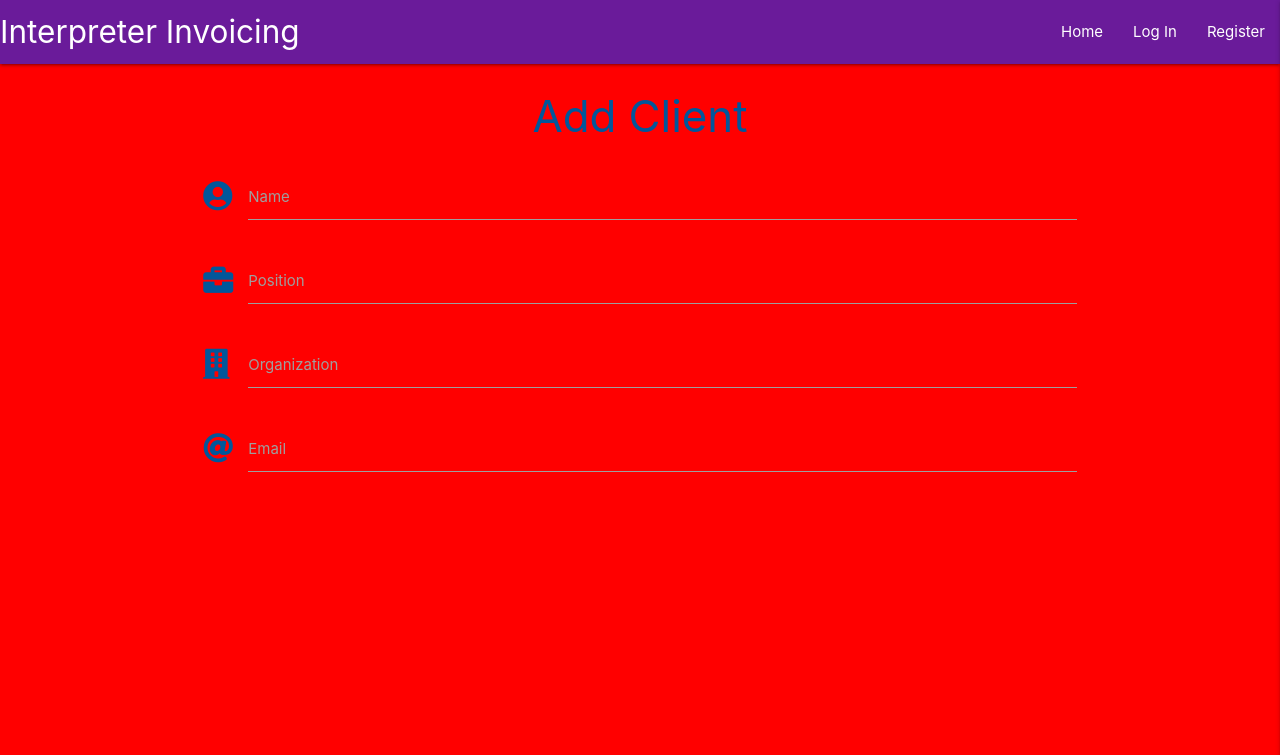
After one commit to Code-Institute-Submissions/katjacodes-invoicingApp_OctResub, a Flask app: page /add_client in a window 1280 px wide. The commit adds this page. Shown: the top 755 px of the page. Run offline with Flask 2, Linux system fonts and the light colour scheme; some libraries are stand-ins or nearby versions.

Commit message:
create Addclient template

```diff
--- a/app.py
+++ b/app.py
@@ -95,6 +95,11 @@ def logout():
     return redirect(url_for("login"))
 
 
+@app.route("/add_client")
+def add_client():
+    return render_template("addClient.html")
+
+
 if __name__ == "__main__":
     app.run(host=os.environ.get("IP"),
             port=int(os.environ.get("PORT")),
--- /dev/null
+++ b/templates/addClient.html
@@ -0,0 +1,35 @@
+<!--- credit: code taken from https://github.com/Code-Institute-Solutions/TaskManagerAuth/tree/main/08-SearchingWithinTheDatabase/01-text_index_searching and edited to fit project needs -->
+
+{% extends "base.html" %}
+{% block content %}
+
+    <h3 class="light-blue-text text-darken-4 center-align">Add Client</h3>
+
+    <div class="row">
+        <form class="col s12" method="POST" action="">
+            <div class="row">
+                <div class="input-field col s12">
+                    <i class="fas fa-user-circle prefix light-blue-text text-darken-4"></i>
+                    <input id="icon_prefix" type="text" class="validate">
+                    <label for="icon_prefix">Name</label>
+                </div>
+                <div class="input-field col s12">
+                    <i class="fas fa-briefcase prefix light-blue-text text-darken-4"></i>
+                    <input id="icon_briefcase" type="tel" class="validate">
+                    <label for="icon_briefcase">Position</label>
+                </div>
+                <div class="input-field col s12">
+                    <i class="fas fa-building prefix light-blue-text text-darken-4"></i>
+                    <input id="icon_building" type="text" class="validate">
+                    <label for="icon_building">Organization</label>
+                </div>
+                <div class="input-field col s12">
+                    <i class="fas fa-at prefix light-blue-text text-darken-4"></i>
+                    <input id="icon_at" type="tel" class="validate">
+                    <label for="icon_at">Email</label>
+                </div>
+            </div>
+        </form>
+    </div>
+
+{% endblock %}
--- a/templates/base.html
+++ b/templates/base.html
@@ -28,7 +28,7 @@
                     {% if session.user %}
                         <li><a href="{{ url_for('profile', username=session['user']) }}">Profile</a></li>
                         <li><a href="#">New Invoice</a></li>
-                        <li><a href="#">Manage Clients</a></li>
+                        <li><a href="{{ url_for('add_client') }}">Manage Clients</a></li>
                         <li><a href="{{ url_for('logout') }}">Log Out</a></li>
                     {% else %}
                         <li><a href="{{ url_for('login') }}">Log In</a></li>
@@ -45,7 +45,7 @@
             {% if session.user %}
                 <li><a href="{{ url_for('profile', username=session['user']) }}">Profile</a></li>
                 <li><a href="#">New Invoice</a></li>
-                <li><a href="#">Manage Clients</a></li>
+                <li><a href="{{ url_for('add_client') }}">Manage Clients</a></li>
                 <li><a href="{{ url_for('logout') }}">Log Out</a></li>
             {% else %}
                 <li><a href="{{ url_for('login') }}">Log In</a></li>
```
